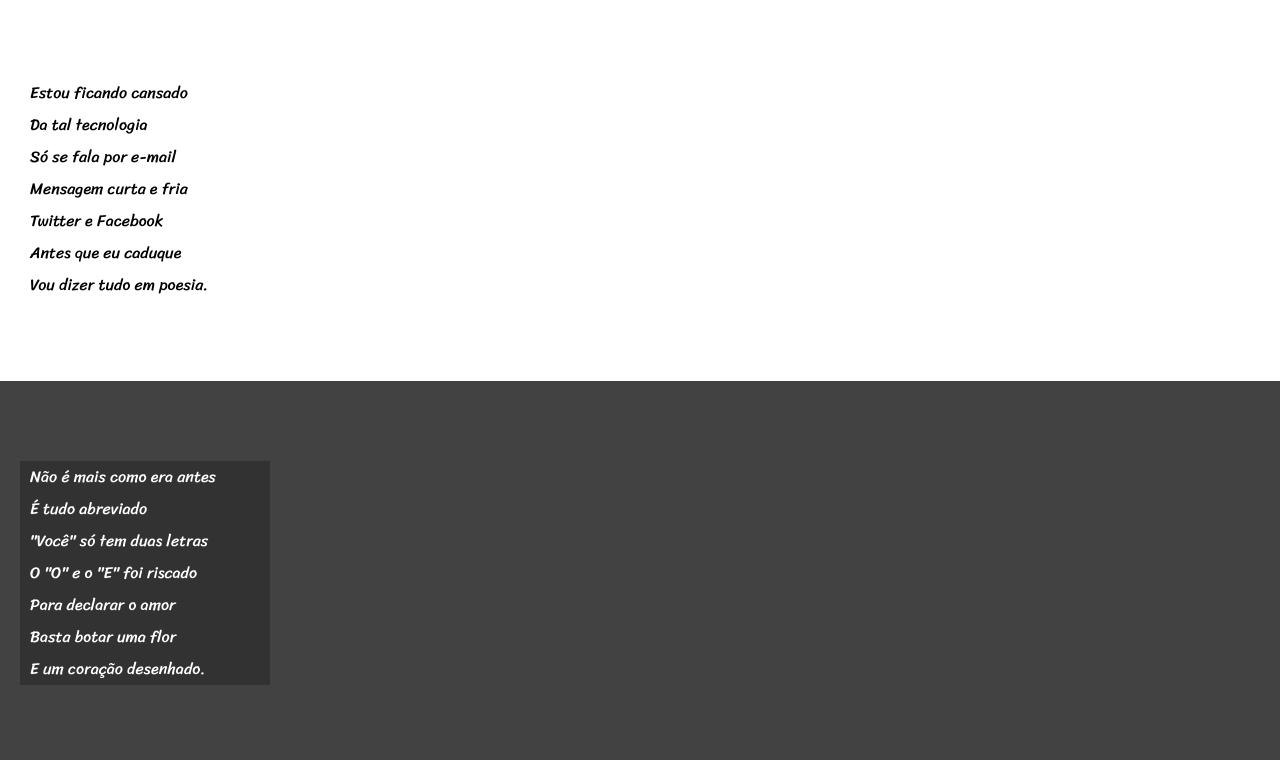
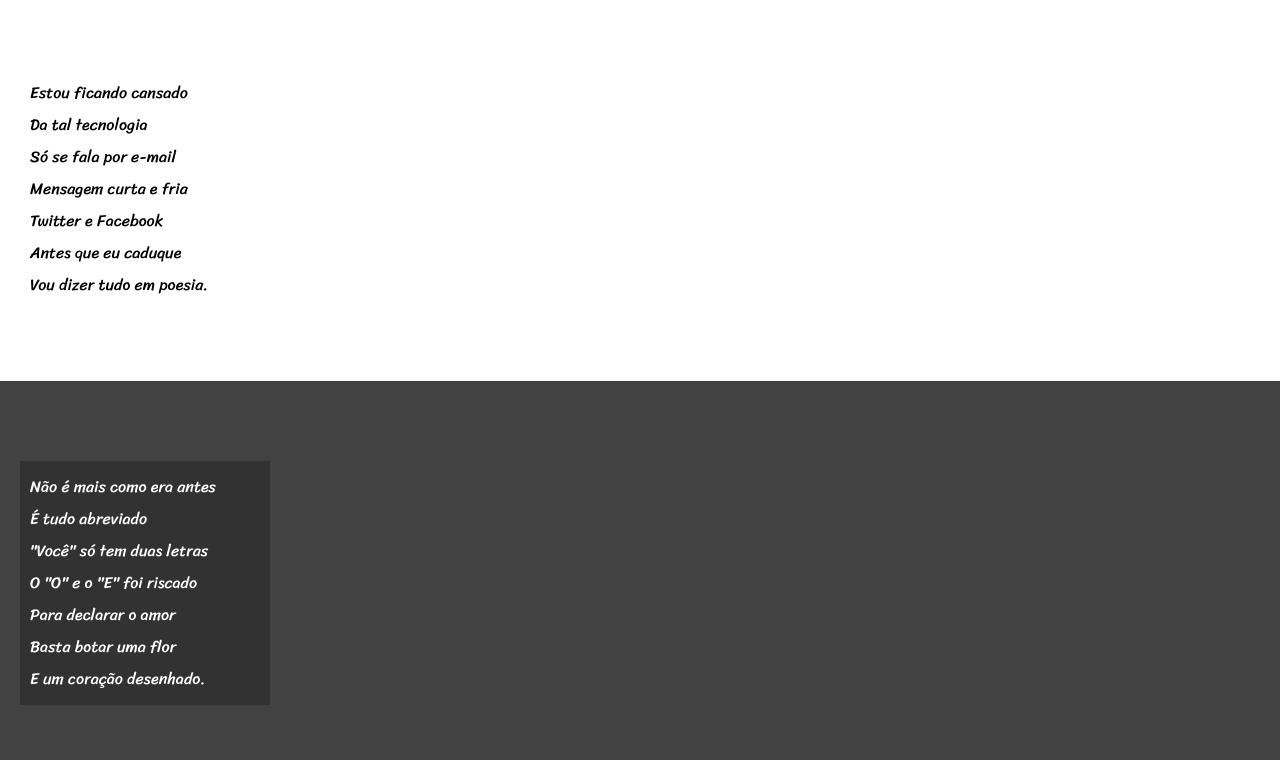
Before and after one commit to wesleyp846/cordelModerno, a plain HTML site: page index.html in a window 1280 px wide. Shown: the part 192-952 px from the top of the page. Drawn offline with Linux system fonts and the light colour scheme.

Commit message:
mais conf

```diff
--- a/estilo/style.css
+++ b/estilo/style.css
@@ -89,7 +89,9 @@ section.imagem > p {
     background-color: rgba(0, 0, 0, 0.251);
     /*evita que o box seja maior que o necessário, quanto mais testo, mais px*/
     width: 230px;
-    padding: 0px 10px 0px 10px;
+    padding: 10px;
+    /*se adapta ao conteudo, relativo a tamanho*/
+    display: inline-block;
 }
 
 footer {
```
